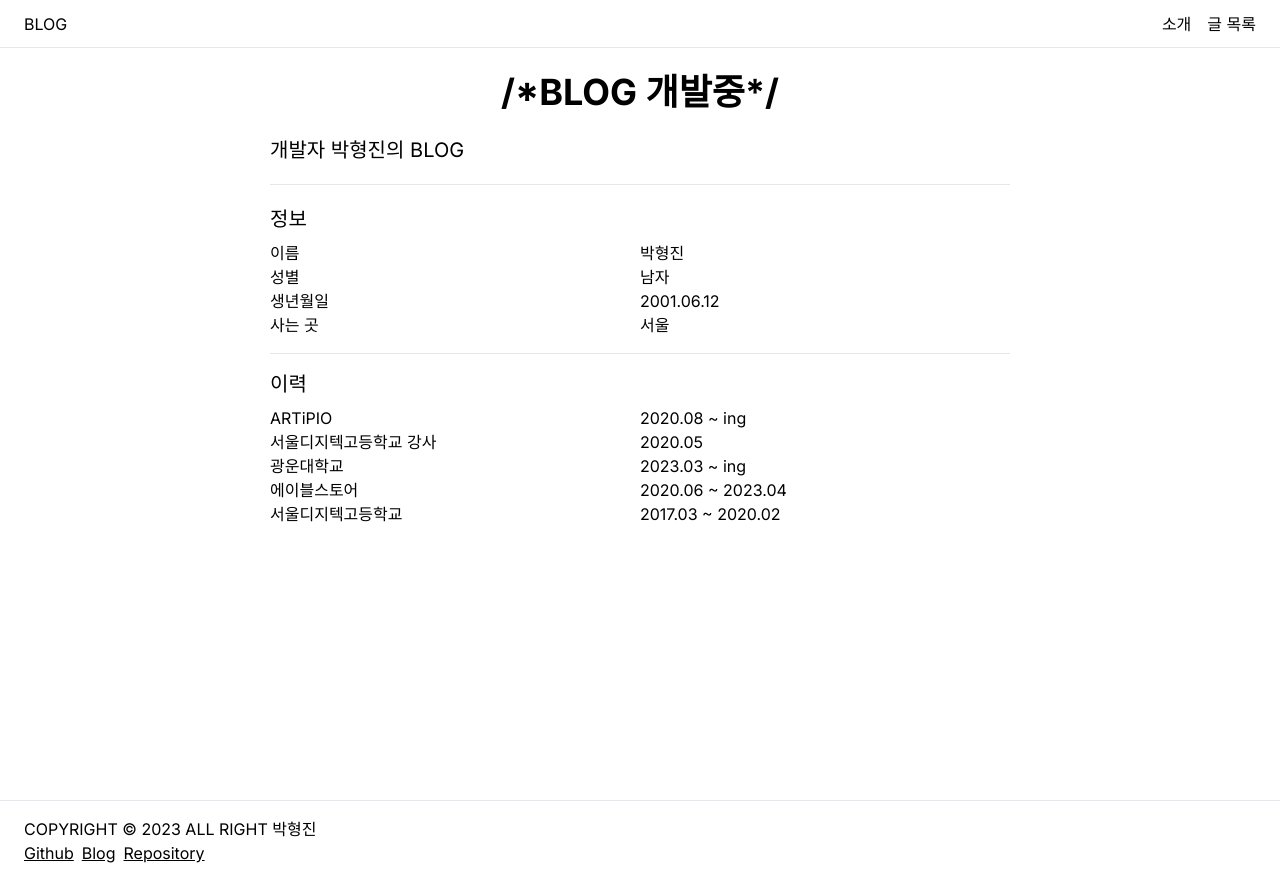
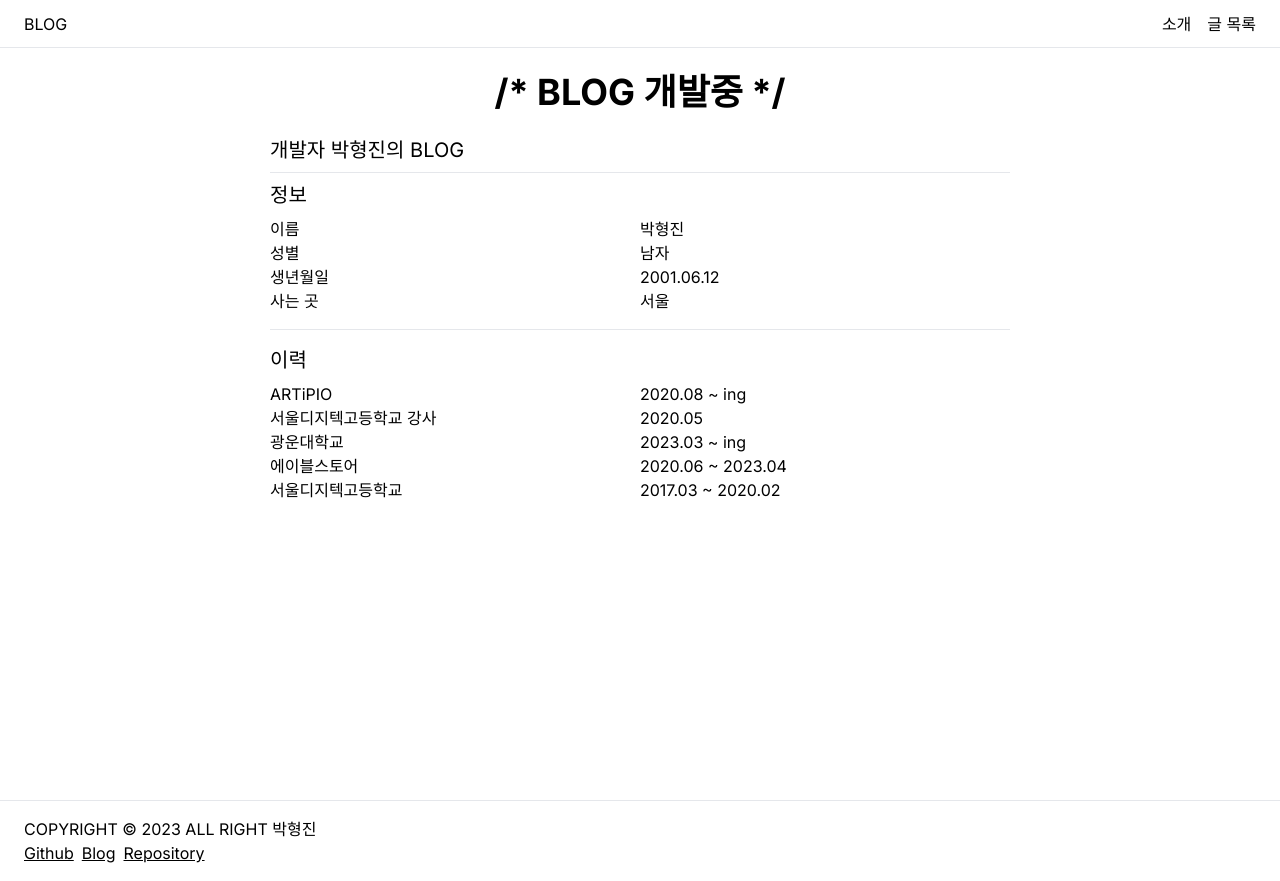
Before and after one commit to hywlss9/hywlss9.github.io, a Next.js app: page /nextjs-github-pages/about in a window 1280 px wide. Built offline with nearby package versions, Linux system fonts and the light colour scheme.

Commit message:
fix: 주석 lint error 수정

```diff
--- a/src/app/about/page.tsx
+++ b/src/app/about/page.tsx
@@ -28,10 +28,10 @@ export default function About() {
     <Container className="flex-col items-center justify-center">
       <div className="max-w-740 mx-auto">
         <strong className="block pb-4 text-4xl text-center">
-          /*BLOG 개발중*/
+          {"/*"} BLOG 개발중 {"*/"}
         </strong>
         <SubTitle>개발자 박형진의 BLOG</SubTitle>
-        <hr className="my-3" />
+        <hr className="mt-4mb-2" />
         <SubTitle>정보</SubTitle>
         {INFO.map(({ title, content }, index) => (
           <div key={index} className="flex items-center">
```
